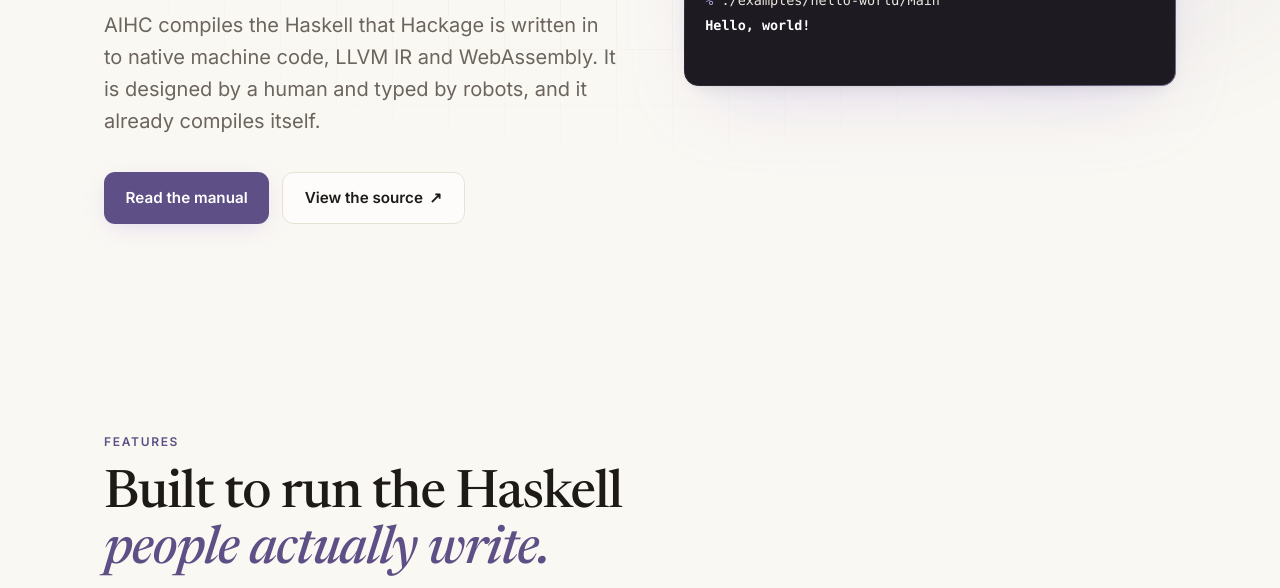
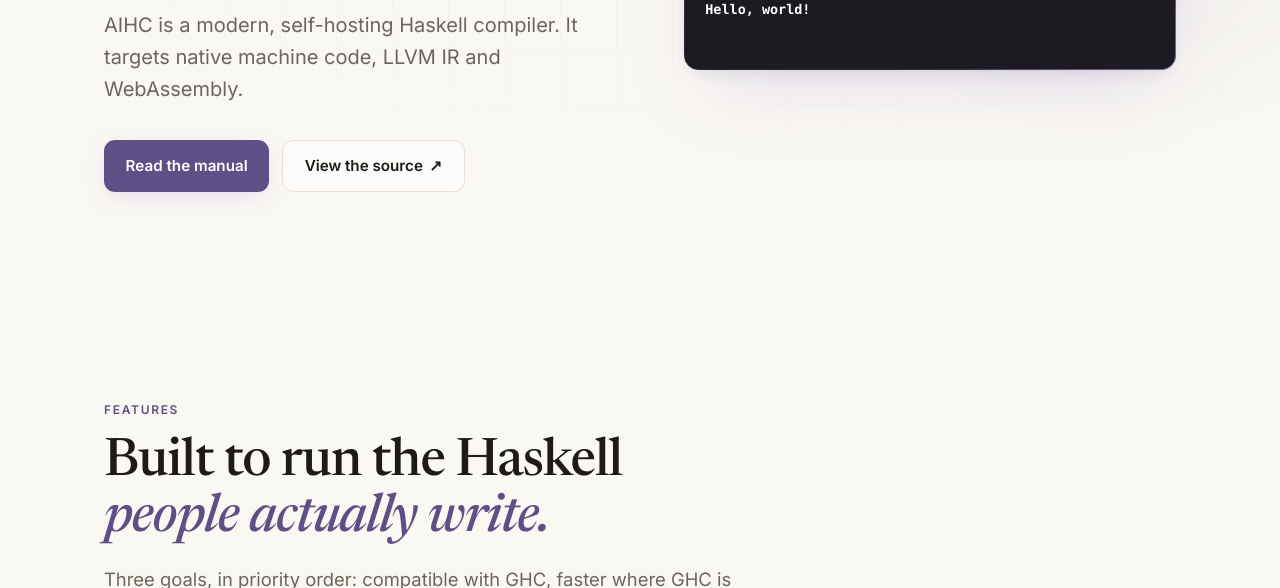
Before and after one commit to ai-haskell-compiler/www.aihc.app, a plain HTML site: page public/index.html in a window 1280 px wide. Shown: the part 512-1100 px from the top of the page. Drawn offline with Linux system fonts and the light colour scheme.

Commit message:
Simplify the hero text
Co-Authored-By: Claude Fable 5.2 <noreply@anthropic.com>

```diff
--- a/public/index.html
+++ b/public/index.html
@@ -9,7 +9,7 @@
 <meta property="og:type" content="website">
 <meta property="og:url" content="https://aihc.app/">
 <meta property="og:title" content="AIHC · The AI-written Haskell compiler">
-<meta property="og:description" content="A Haskell compiler designed by a human and typed by robots. Native, LLVM and WebAssembly backends. Self-hosting.">
+<meta property="og:description" content="A modern, self-hosting Haskell compiler. It targets native machine code, LLVM IR and WebAssembly.">
 <meta name="theme-color" content="#151318" media="(prefers-color-scheme: dark)">
 <meta name="theme-color" content="#faf8f3" media="(prefers-color-scheme: light)">
 <link rel="icon" href="/favicon.svg" type="image/svg+xml">
@@ -58,7 +58,7 @@
     <div class="hero-copy">
       <p class="eyebrow"><span class="pulse" aria-hidden="true"></span>Self-hosting since 2026</p>
       <h1>A Haskell compiler, <em>written by AI.</em></h1>
-      <p class="lede">AIHC compiles the Haskell that Hackage is written in to native machine code, LLVM IR and WebAssembly. It is designed by a human and typed by robots, and it already compiles itself.</p>
+      <p class="lede">AIHC is a modern, self-hosting Haskell compiler. It targets native machine code, LLVM IR and WebAssembly.</p>
       <div class="cta">
         <a class="btn btn-primary" href="https://docs.aihc.app/">Read the manual</a>
         <a class="btn btn-ghost" href="https://github.com/ai-haskell-compiler/aihc">View the source <span aria-hidden="true">↗</span></a>
```
